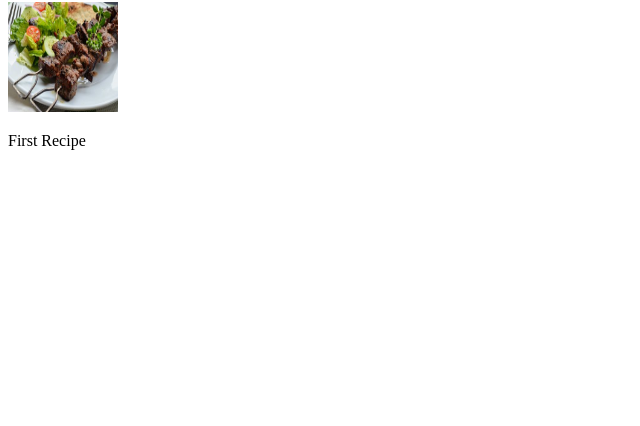
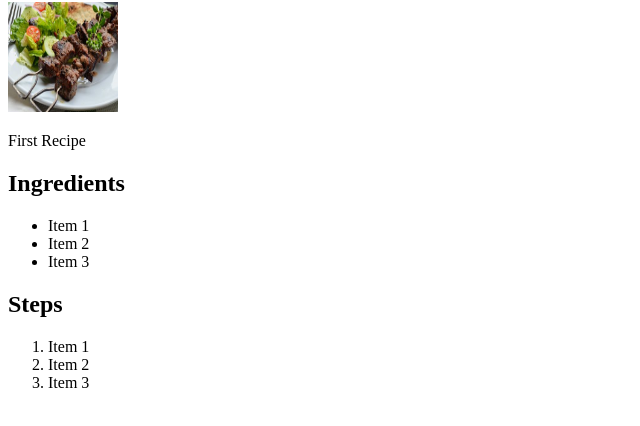
Before and after one commit to AlpHaNuel/odin-recipes, a plain HTML site: page recipes/lasagna.html in a window 1280 px wide. Shown: the part 104-530 px from the top of the page, without its empty margins (0-640 px from the left). Drawn offline with Linux system fonts and the light colour scheme.

Commit message:
ingredients and steps

```diff
--- a/recipes/lasagna.html
+++ b/recipes/lasagna.html
@@ -10,5 +10,17 @@
  <h1>Lasagna</h1>
  <img src="../recipes/lasagna.jpg" alt="lasagna picture" height="110" width="110">
  <p>First Recipe</p>
+ <h2>Ingredients</h2>
+  <ul>
+    <li>Item 1</li>
+    <li>Item 2</li>
+    <li>Item 3</li>
+  </ul>
+ <h2>Steps</h2>
+  <ol>
+    <li>Item 1</li>
+    <li>Item 2</li>
+    <li>Item 3</li>
+  </ol>
 </body>
 </html>
```
